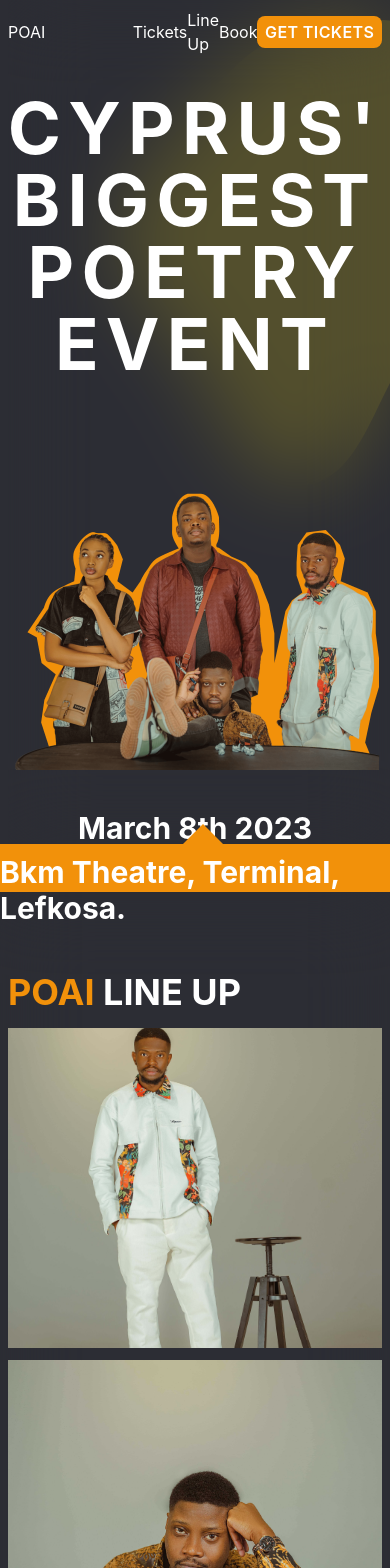
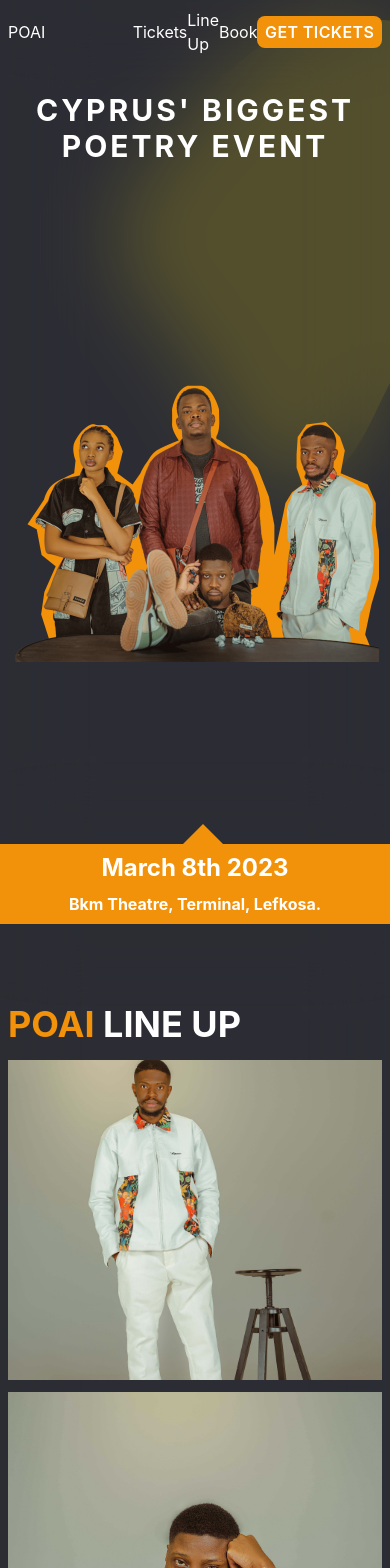
Before and after one commit to ayowayne123/POAI-BKM-Tickets, a Next.js app: page / in a window 390 px wide. Shown: the top 1568 px of the page. Built offline with nearby package versions, Linux system fonts and the light colour scheme.

Commit message:
Feat:creating Lineup section

```diff
--- a/components/main.jsx
+++ b/components/main.jsx
@@ -35,7 +35,7 @@ function Main() {
     </div>
     </div>
     <div className='w-full h-full flex justify-between  flex-col '>
-    <span className='tracking-widest text-7xl w-full flex-col  uppercase font-bold translate-y-7 flex items-center justify-center text-center'>
+    <span className='tracking-widest text-3xl lg:text-7xl w-full flex-col  uppercase font-bold translate-y-7 flex items-center justify-center text-center'>
     <span>Cyprus&apos; biggest  </span>
     <span>poetry event </span></span>
 <span className=' uppercase w-full h-full z-10 font-bold  grid relative '>
@@ -46,10 +46,10 @@ function Main() {
   <span  className=' triangle  '> </span></span>
     </div>
 
-    <span className='h-12 lg:h-32 w-full flex flex-col items-center justify-center gap-2 font-bold text-3xl lg:text-5xl text-white bg-[#F2910A] '>
+    <span className='h-20 lg:h-32 w-full flex flex-col items-center justify-center gap-2 font-bold text-2xl lg:text-5xl text-white bg-[#F2910A] '>
 
       <span> March 8th 2023</span>
-      <span className='lg:text-3xl'>Bkm Theatre, Terminal, Lefkosa. </span> </span>
+      <span className='lg:text-3xl text-base'>Bkm Theatre, Terminal, Lefkosa. </span> </span>
     </div>
   )
 
--- a/components/ticket.jsx
+++ b/components/ticket.jsx
@@ -4,7 +4,7 @@ import Regular from './regular'
 
 function Ticket() {
   return (
-    <div>
+    <div className='hidden lg:block'>
         <Stage/>
         <Regular/>
         <Regular/>
```
